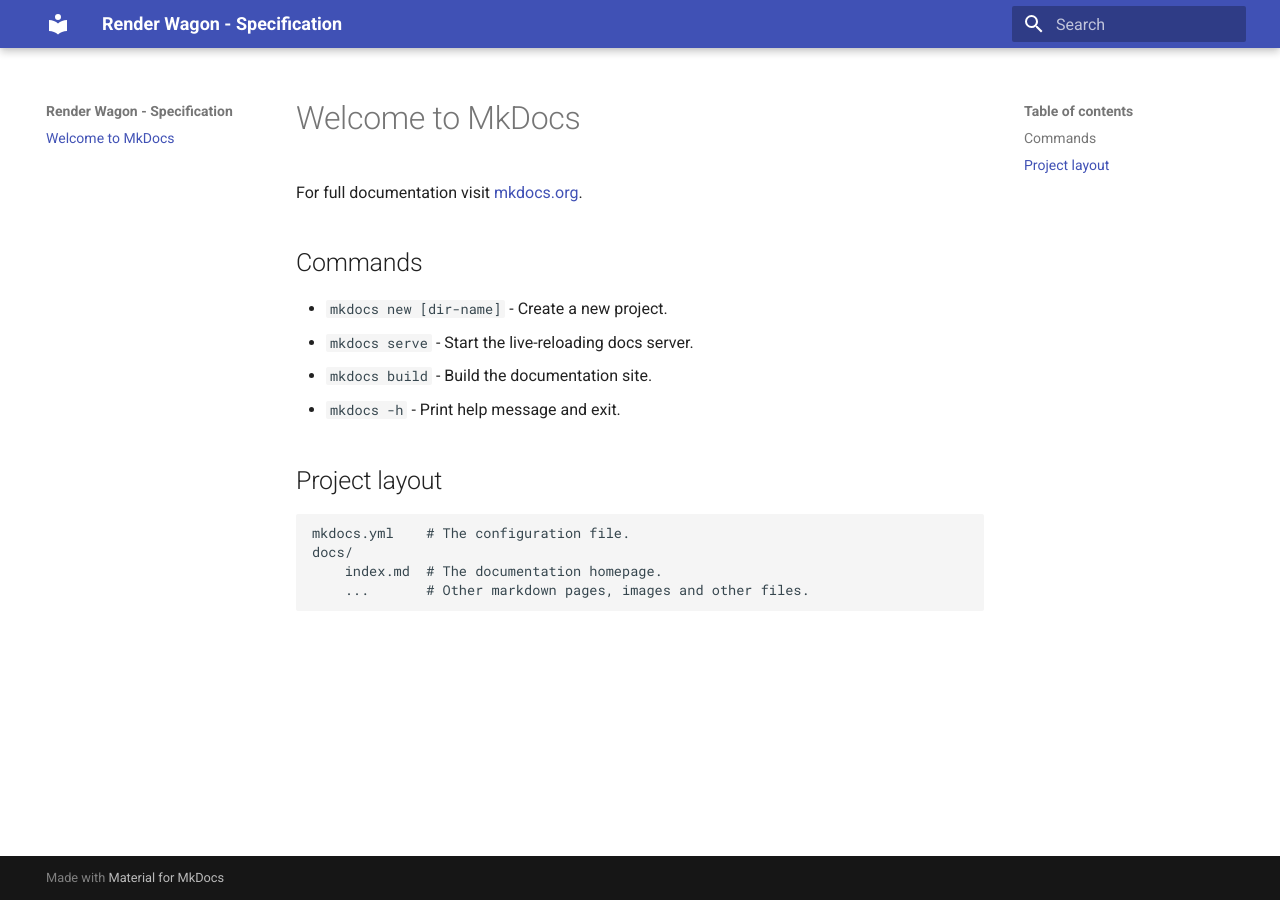
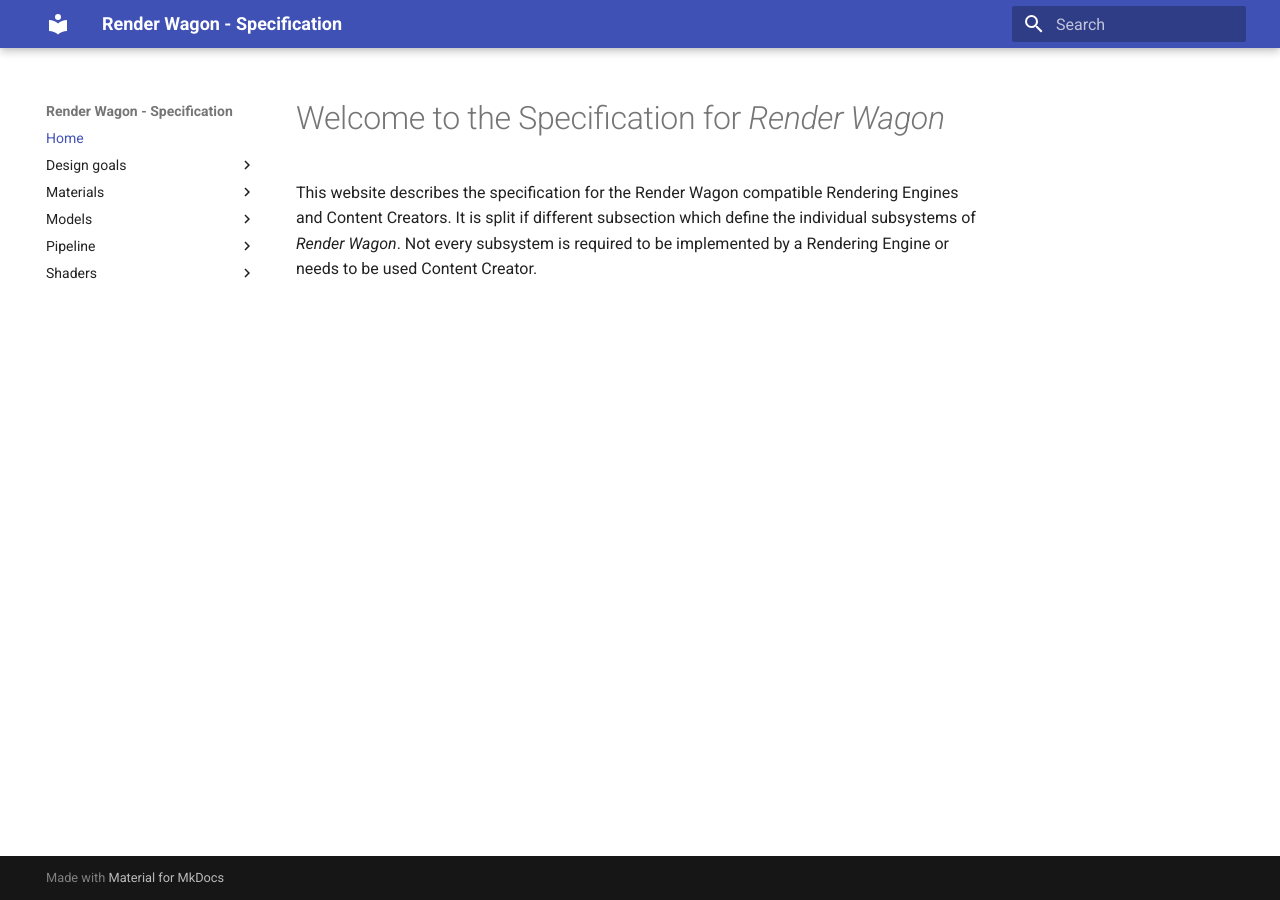
Before and after one commit to Kneelawk/RW-Specification, an MkDocs documentation site: the page built from docs/index.md, in a window 1280 px wide. Built offline with MkDocs 1.6.1 and Material for MkDocs 9.7.7, drawn with Linux system fonts in a browser that asks for light colours; the version menu is left out.

Commit message:
Initial setup

```diff
--- /dev/null
+++ b/docs/design goals/index.md
@@ -0,0 +1,3 @@
+Title: Design Goals
+
+# Design Goals
--- a/docs/index.md
+++ b/docs/index.md
@@ -1,17 +1,7 @@
-# Welcome to MkDocs
+Title: Home
+Hide: footer
 
-For full documentation visit [mkdocs.org](https://www.mkdocs.org).
-
-## Commands
-
-* `mkdocs new [dir-name]` - Create a new project.
-* `mkdocs serve` - Start the live-reloading docs server.
-* `mkdocs build` - Build the documentation site.
-* `mkdocs -h` - Print help message and exit.
-
-## Project layout
-
-    mkdocs.yml    # The configuration file.
-    docs/
-        index.md  # The documentation homepage.
-        ...       # Other markdown pages, images and other files.
+# Welcome to the Specification for _Render Wagon_
+This website describes the specification for the Render Wagon compatible Rendering Engines and Content Creators.
+It is split if different subsection which define the individual subsystems of _Render Wagon_.
+Not every subsystem is required to be implemented by a Rendering Engine or needs to be used Content Creator.
--- /dev/null
+++ b/docs/materials/index.md
@@ -0,0 +1,4 @@
+Title: Materials
+
+# Materials
+TBD
--- /dev/null
+++ b/docs/models/index.md
@@ -0,0 +1,3 @@
+Title: Models
+
+# Models
--- /dev/null
+++ b/docs/shaders/pipeline/index.md
@@ -0,0 +1,3 @@
+Title: Pipeline Shaders
+
+# Pipeline Shaders
```
Also changed, not shown: docs/pipeline/index.md (added, +3 -0 lines), docs/shaders/materials/index.md (added, +4 -0 lines), 1 other file.
